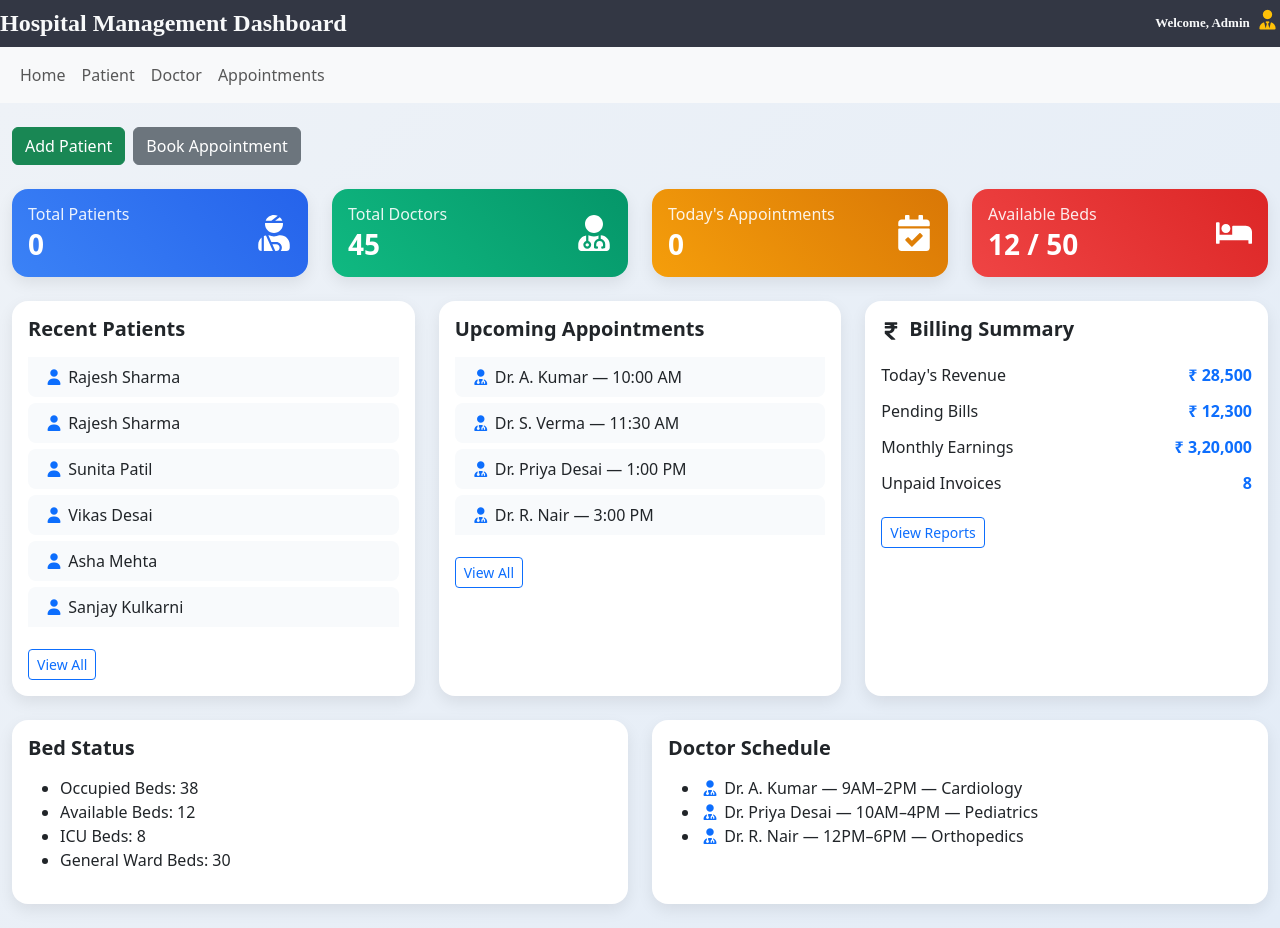
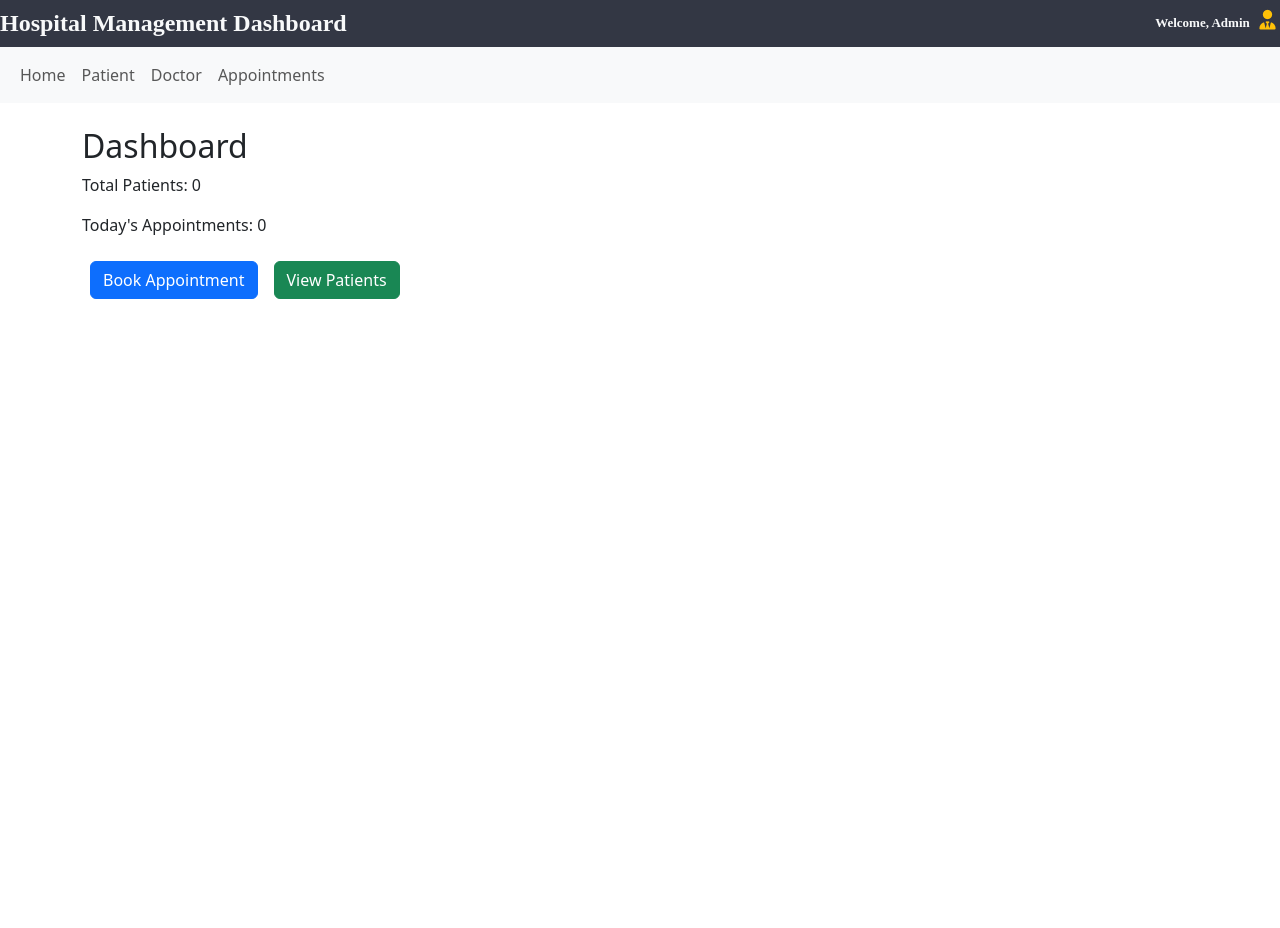
Before and after one commit to PrajwalKale-0612/hospital-management, a React (Create React App) app: page /dashboard in a window 1280 px wide. After the commit the page ends 800 px from the top, so only its background shows below. Built offline with nearby package versions, Linux system fonts and the light colour scheme.

Commit message:
Update HospitalDashboard.js

```diff
--- a/src/components/HospitalDashboard.js
+++ b/src/components/HospitalDashboard.js
@@ -1,221 +1,41 @@
-import React from "react";
-import { useEffect, useState } from "react";
-import { Outlet } from "react-router-dom";
+import React, { useEffect, useState } from "react";
 import { Link } from "react-router-dom";
 import "bootstrap/dist/css/bootstrap.min.css";
 import "./HospitalDashboard.css";
-import {
-    FaUserInjured,
-    FaUserMd,
-    FaCalendarCheck,
-    FaBed,
-    FaRupeeSign,
-} from "react-icons/fa";
 
 export default function HospitalDashboard() {
+
     const [todayCount, setTodayCount] = useState(0);
+    const [totalPatients, setTotalPatients] = useState(0);
 
     useEffect(() => {
         const data = JSON.parse(localStorage.getItem("appointments")) || [];
-
         const today = new Date().toISOString().split("T")[0];
-        // format: YYYY-MM-DD
-
         const todaysAppointments = data.filter(a => a.date === today);
-
         setTodayCount(todaysAppointments.length);
     }, []);
 
-
-    const [totalPatients, setTotalPatients] = useState(0);
-
-  useEffect(() => {
-    const updatePatientCount = () => {
-      const patients = JSON.parse(localStorage.getItem("patients")) || [];
-      setTotalPatients(patients.length);
-    };
-
-    updatePatientCount(); // first load
-
-    // 🔥 auto update without refresh
-    window.addEventListener("storage", updatePatientCount);
-    window.addEventListener("focus", updatePatientCount);
-
-    return () => {
-      window.removeEventListener("storage", updatePatientCount);
-      window.removeEventListener("focus", updatePatientCount);
-    };
-  }, []);
+    useEffect(() => {
+        const patients = JSON.parse(localStorage.getItem("patients")) || [];
+        setTotalPatients(patients.length);
+    }, []);
 
     return (
-        <div className="dashboard container-fluid py-4">
-            {/* Header */}
-            <div className="d-flex justify-content-between align-items-center mb-4 flex-wrap gap-2">
-                {/* <h2 className="fw-bold m-0">Hospital Management Dashboard</h2> */}
-                <div>
-                    <button className="btn btn-success me-2">Add Patient</button>
-                    <Link to="\AppointmentForm">
-                    <button className="btn btn-secondary">Book Appointment</button>
-                    </Link>
-                </div>
-            </div>
+        <div className="container mt-4">
 
-            {/* Stat Cards */}
-            <div className="row g-4 mb-4">
-                <div className="col-md-6 col-lg-3">
-                    <div className="card stat-card patients h-100">
-                        <div className="card-body d-flex justify-content-between align-items-center">
-                            <div>
-                                <h6>Total Patients</h6>
-                                <h3>{totalPatients}</h3>
-                            </div>
-                            <FaUserInjured size={36} />
-                        </div>
-                    </div>
-                </div>
+            <h2>Dashboard</h2>
 
-                <div className="col-md-6 col-lg-3">
-                    <div className="card stat-card doctors h-100">
-                        <div className="card-body d-flex justify-content-between align-items-center">
-                            <div>
-                                <h6>Total Doctors</h6>
-                                <h3>45</h3>
-                            </div>
-                            <FaUserMd size={36} />
-                        </div>
-                    </div>
-                </div>
+            <p>Total Patients: {totalPatients}</p>
+            <p>Today's Appointments: {todayCount}</p>
 
-                <div className="col-md-6 col-lg-3">
-                    <div className="card stat-card appointments h-100">
-                        <div className="card-body d-flex justify-content-between align-items-center">
-                            <div>
-                                <h6>Today's Appointments</h6>
-                                <h3>{todayCount}</h3>
-                            </div>
-                            <FaCalendarCheck size={36} />
-                        </div>
-                    </div>
-                </div>
+            <Link to="/appointmentform">
+                <button className="btn btn-primary m-2">Book Appointment</button>
+            </Link>
 
-                <div className="col-md-6 col-lg-3">
-                    <div className="card stat-card beds h-100">
-                        <div className="card-body d-flex justify-content-between align-items-center">
-                            <div>
-                                <h6>Available Beds</h6>
-                                <h3>12 / 50</h3>
-                            </div>
-                            <FaBed size={36} />
-                        </div>
-                    </div>
-                </div>
-            </div>
+            <Link to="/patient">
+                <button className="btn btn-success m-2">View Patients</button>
+            </Link>
 
-            {/* Middle Section */}
-            <div className="row g-4 mb-4">
-                {/* Recent Patients */}
-                <div className="col-lg-4">
-                    <div className="card h-100">
-                        <div className="card-body">
-                            <h5 className="card-title">Recent Patients</h5>
-                            <ul className="list-group list-group-flush">
-                                <li className="list-group-item"><i className="fa-solid fa-user text-primary"></i> Rajesh Sharma</li>
-                                <li className="list-group-item"><i className="fa-solid fa-user text-primary"></i> Rajesh Sharma</li>
-                                <li className="list-group-item"><i className="fa-solid fa-user text-primary"></i> Sunita Patil</li>
-                                <li className="list-group-item"><i className="fa-solid fa-user text-primary"></i> Vikas Desai</li>
-                                <li className="list-group-item"><i className="fa-solid fa-user text-primary"></i> Asha Mehta</li>
-                                <li className="list-group-item"><i className="fa-solid fa-user text-primary"></i> Sanjay Kulkarni</li>
-                            </ul>
-
-                        <Link to="\patient">
-                            <button className="btn btn-sm btn-outline-primary mt-3">
-                                View All
-                            </button>
-                        </Link>
-                        </div>
-                    </div>
-                </div>
-
-                {/* Appointments */}
-                <div className="col-lg-4">
-                    <div className="card h-100">
-                        <div className="card-body">
-                            <h5 className="card-title">Upcoming Appointments</h5>
-                            <ul className="list-group list-group-flush">
-                                <li className="list-group-item"><i className="fas fa-user-md text-primary"></i> Dr. A. Kumar — 10:00 AM</li>
-                                <li className="list-group-item"><i className="fas fa-user-md text-primary"></i> Dr. S. Verma — 11:30 AM</li>
-                                <li className="list-group-item"><i className="fas fa-user-md text-primary"></i> Dr. Priya Desai — 1:00 PM</li>
-                                <li className="list-group-item"><i className="fas fa-user-md text-primary"></i> Dr. R. Nair — 3:00 PM</li>
-                            </ul>
-                            <button className="btn btn-sm btn-outline-primary mt-3">
-                                View All
-                            </button>
-                        </div>
-                    </div>
-                </div>
-
-                {/* Billing */}
-                <div className="col-lg-4">
-                    <div className="card h-100">
-                        <div className="card-body">
-                            <h5 className="card-title">
-                                <FaRupeeSign className="me-2" />
-                                Billing Summary
-                            </h5>
-                            <div className="info-row">
-                                <span>Today's Revenue</span>
-                                <strong>₹ 28,500</strong>
-                            </div>
-                            <div className="info-row">
-                                <span>Pending Bills</span>
-                                <strong>₹ 12,300</strong>
-                            </div>
-                            <div className="info-row">
-                                <span>Monthly Earnings</span>
-                                <strong>₹ 3,20,000</strong>
-                            </div>
-                            <div className="info-row">
-                                <span>Unpaid Invoices</span>
-                                <strong>8</strong>
-                            </div>
-                            <button className="btn btn-sm btn-outline-primary mt-3">
-                                View Reports
-                            </button>
-                        </div>
-                    </div>
-                </div>
-            </div>
-
-            {/* Bottom Section */}
-            <div className="row g-4">
-                <div className="col-lg-6">
-                    <div className="card h-100">
-                        <div className="card-body">
-                            <h5 className="card-title">Bed Status</h5>
-                            <ul>
-                                <li>Occupied Beds: 38</li>
-                                <li>Available Beds: 12</li>
-                                <li>ICU Beds: 8</li>
-                                <li>General Ward Beds: 30</li>
-                            </ul>
-                        </div>
-                    </div>
-                </div>
-
-                <div className="col-lg-6">
-                    <div className="card h-100">
-                        <div className="card-body">
-                            <h5 className="card-title">Doctor Schedule</h5>
-                            <ul>
-                                <li ><i className="fas fa-user-md text-primary"></i> Dr. A. Kumar — 9AM–2PM — Cardiology</li>
-                                <li><i className="fas fa-user-md text-primary"></i> Dr. Priya Desai — 10AM–4PM — Pediatrics</li>
-                                <li><i className="fas fa-user-md text-primary"></i> Dr. R. Nair — 12PM–6PM — Orthopedics</li>
-                            </ul>
-                        </div>
-                    </div>
-                </div>
-            </div>
-            <Outlet/>
         </div>
     );
 }
```
